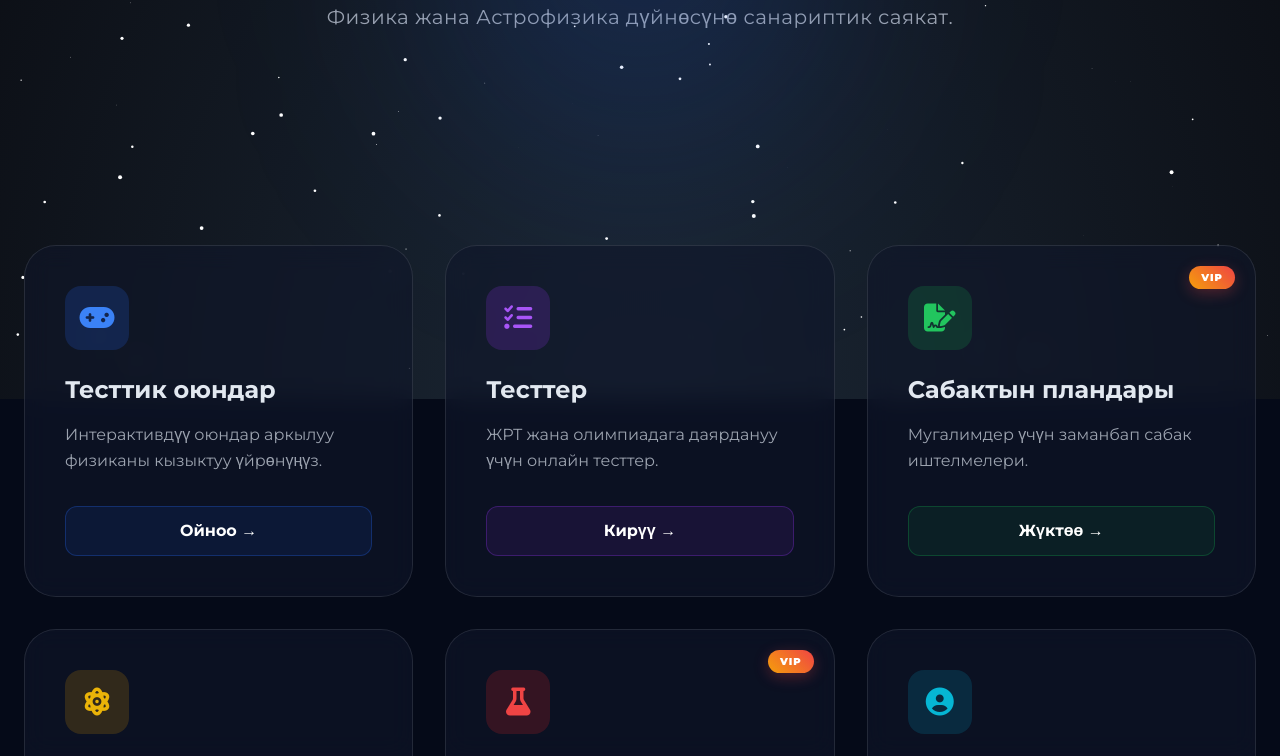
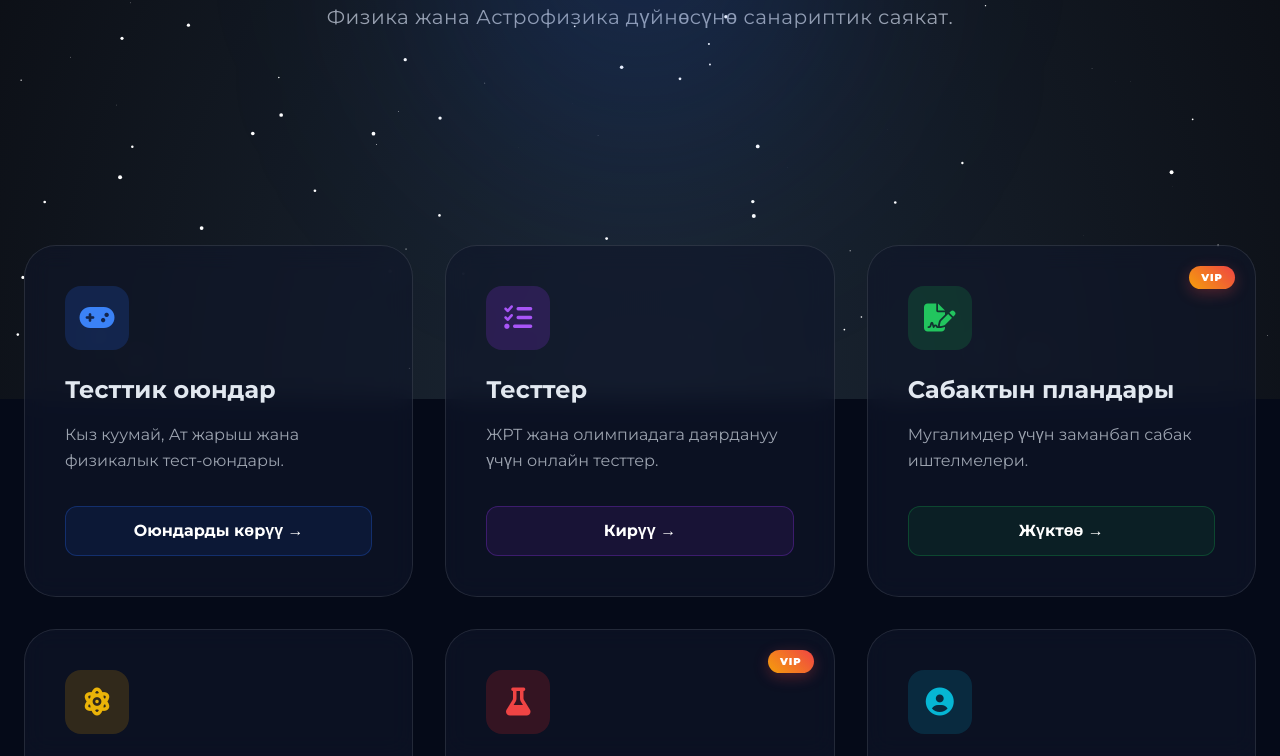
Before and after one commit to mirzatesenjanov1-ship-it/Bilimal, a plain HTML site: page index.html in a window 1280 px wide. Shown: the part 401-1157 px from the top of the page. Drawn offline with nearby package versions, Linux system fonts and the light colour scheme.

Commit message:
Update index.html

```diff
--- a/index.html
+++ b/index.html
@@ -110,8 +110,8 @@
             <div class="glass-card p-10 rounded-[2rem]">
                 <div class="section-icon-box bg-blue-600/20 text-blue-500"><i class="fas fa-gamepad"></i></div>
                 <h3 class="text-2xl font-bold mb-4">Тесттик оюндар</h3>
-                <p class="text-gray-400 mb-8 leading-relaxed">Интерактивдүү оюндар аркылуу физиканы кызыктуу үйрөнүңүз.</p>
-                <div class="mt-auto"><a href="games/find-units.html" class="inline-block w-full text-center bg-blue-600/10 border border-blue-600/30 py-3 rounded-xl font-bold hover:bg-blue-600 transition text-white">Ойноо →</a></div>
+                <p class="text-gray-400 mb-8 leading-relaxed">Кыз куумай, Ат жарыш жана физикалык тест-оюндары.</p>
+                <div class="mt-auto"><a href="games/index.html" class="inline-block w-full text-center bg-blue-600/10 border border-blue-600/30 py-3 rounded-xl font-bold hover:bg-blue-600 transition text-white">Оюндарды көрүү →</a></div>
             </div>
 
             <div class="glass-card p-10 rounded-[2rem]">
```
